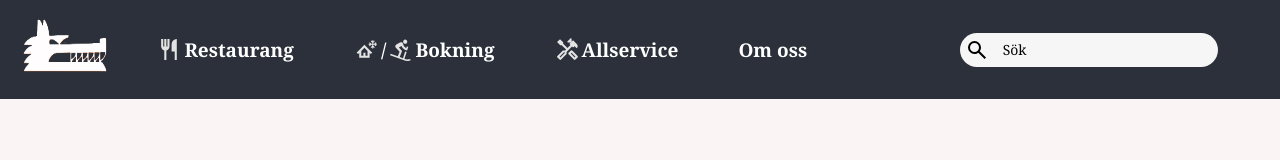
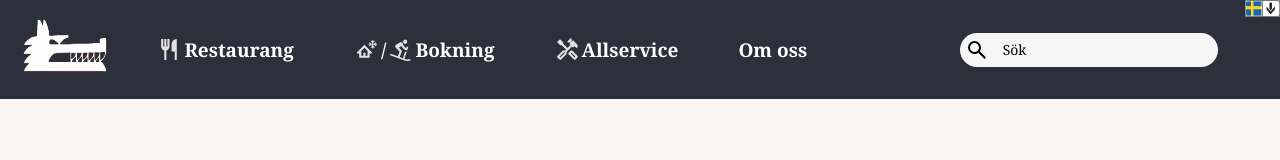
Before and after one commit to Simon-programmerar/VargenHemsida, a plain HTML site: page restaurang.html in a window 1280 px wide. Shown: the top 160 px of the page. Drawn offline with Linux system fonts and the light colour scheme.

Commit message:
Text ändring html

```diff
--- a/restaurang.html
+++ b/restaurang.html
@@ -54,7 +54,7 @@
         </div>
 
         <a class="nav-language-icon" href = "#">
-            <img src="språkfunktion.png">
+            <img src="sprakfunktion.png">
         </a>
     </nav>
 
```
Also changed, not shown: allservice.html (+1 -1 lines), bokning.html (+1 -1 lines), index.html (+1 -1 lines), om-oss.html (+1 -1 lines).
